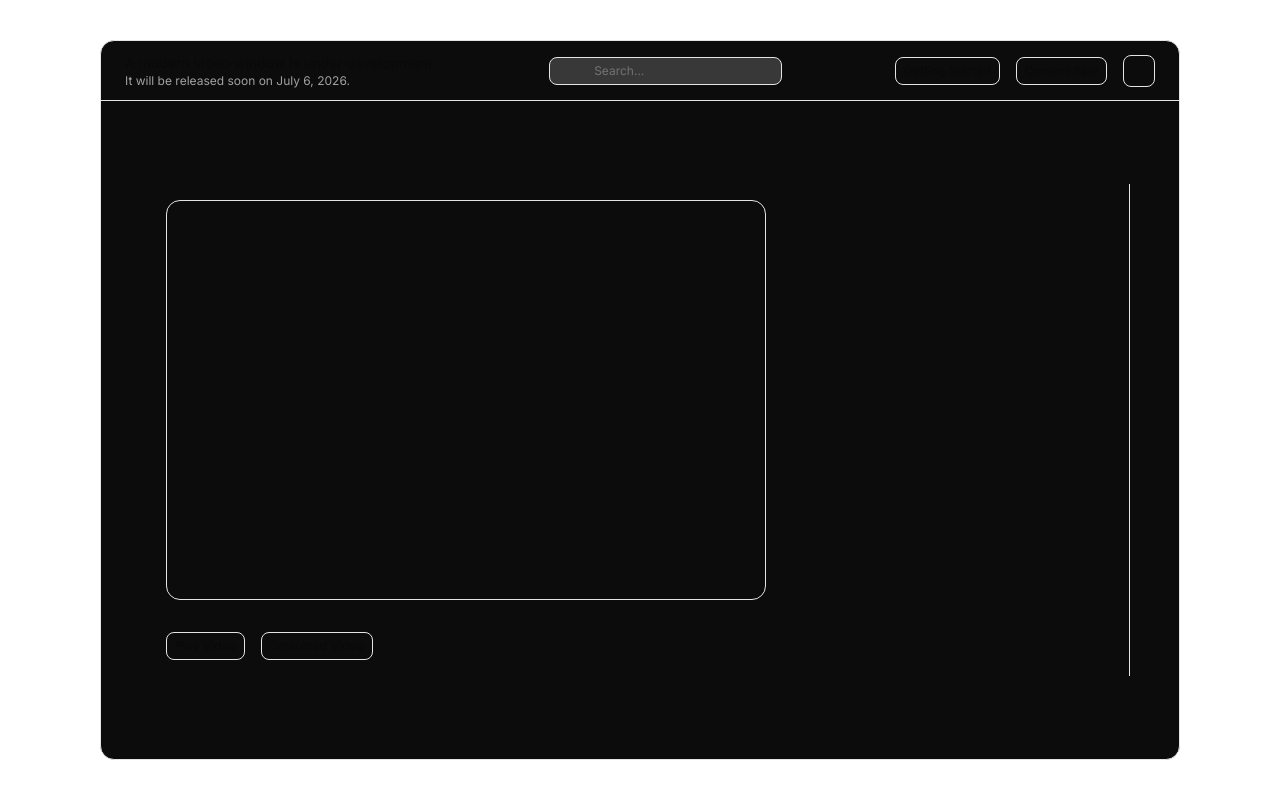
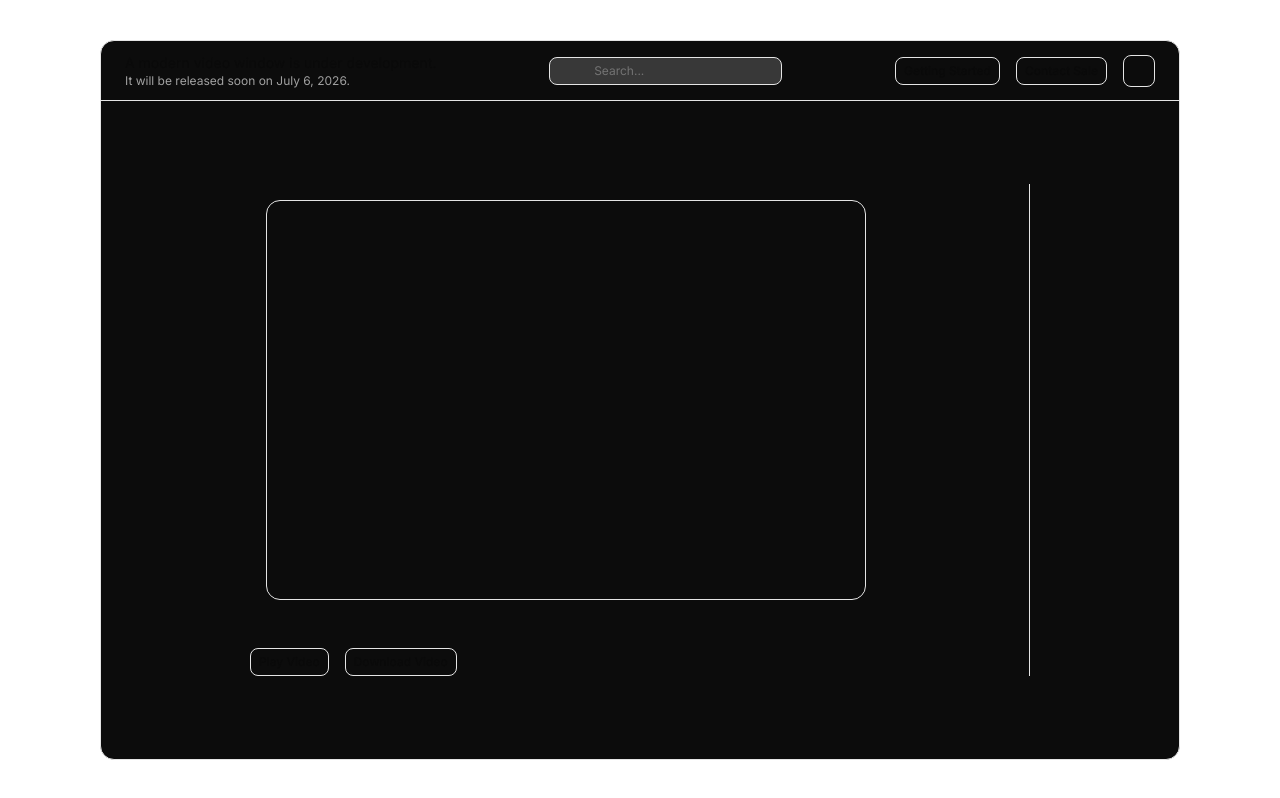
Before and after one commit to developerplus2026/video-ui, a Next.js app: page / in a window 1280 px wide. Built offline with nearby package versions, Linux system fonts and the light colour scheme; some icons are missing.

Commit message:
fix: adjust layout for video section by modifying width and padding

```diff
--- a/app/page.tsx
+++ b/app/page.tsx
@@ -139,8 +139,8 @@ export default function Page() {
           </div>
         </div>
         <div className="flex h-full w-full items-center justify-center">
-          <div className="flex w-[calc(100vw-200px-100px)] flex-col gap-8 border-r border-input p-4">
-            <div className="h-100 w-150 rounded-xl border border-input"></div>
+          <div className="flex w-[calc(100vw-200px-300px)] flex-col gap-8 border-r border-input">
+            <div className="m-4 h-100 w-150 rounded-xl border border-input"></div>
             <div className="flex gap-4">
               <Button className="" variant={"outline"}>
                 Play Video
```
